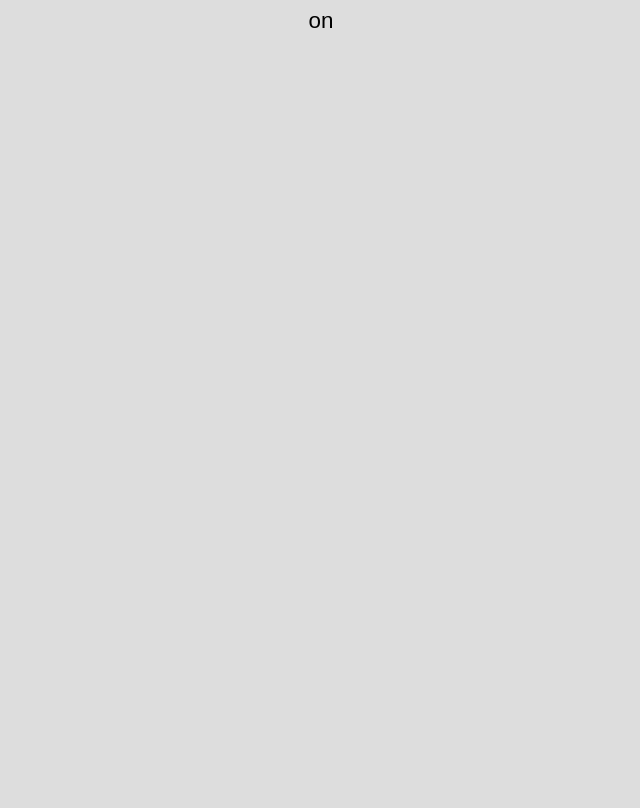
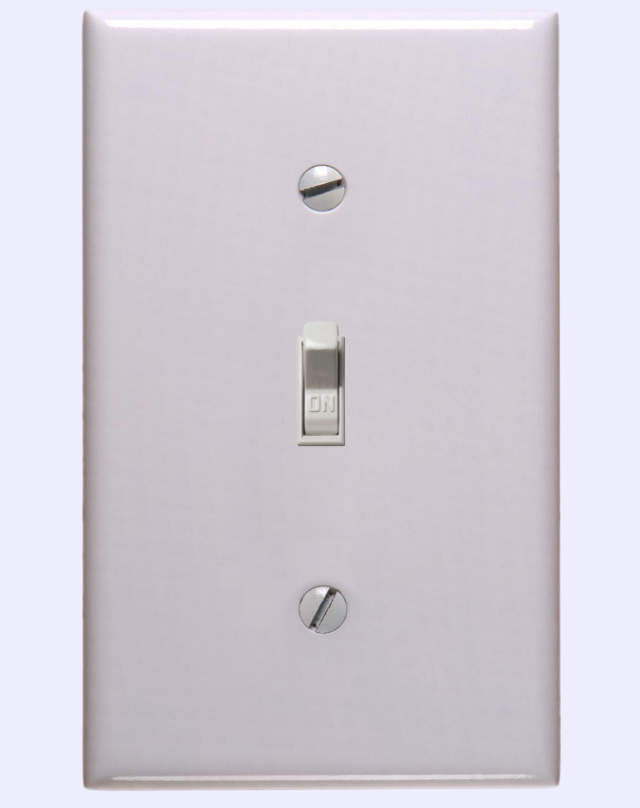
Before and after one commit to aleshh/switch, a plain HTML site: page index.html in a window 1280 px wide. Shown: the whole page, without its empty margins (319-959 px from the left). Drawn offline with Linux system fonts and the light colour scheme.

Commit message:
graphical switch

```diff
--- a/base.css
+++ b/base.css
@@ -1,4 +1,4 @@
-/*    html, body, div, span, applet, object, iframe,
+    html, body, div, span, applet, object, iframe,
     h1, h2, h3, h4, h5, h6, p, blockquote, pre,
     a, abbr, acronym, address, big, cite, code,
     del, dfn, em, img, ins, kbd, q, s, samp,
@@ -16,21 +16,51 @@
       border: 0;
       font-size: 100%;
       vertical-align: baseline;
-    }*/
+    }
     /* end of Eric Meyer’s CSS Reset 2.0*/
 
     body {
       font-size: 1.4em;
       color: #000;
+      height: 100vh;
     }
 
     body, textarea, input {
       font-family: 'Muli', sans-serif;
-      background-color: #ddd;
+      background-color: #eef;
+      text-align: center;
     }
 
     strong, b, button, h1 {
       font-family: 'Montserrat', sans-serif;
+    }
+
+    #switch {
+      background-image: url('images/plate.png');
+      background-size: contain;
+      background-repeat: no-repeat;
+      background-position: center;
+      height: 98vh;
+      margin-top: 1vh;
+    }
+
+    #on, #off {
+      position: relative;
+      top: 50%;
+      margin: 0 auto;
+      transform: translateY(-50%);
+      height: 20vh;
+      background-size: contain;
+      background-repeat: no-repeat;
+      width: 50px;
+    }
+
+    #on {
+      background-image: url('images/on.png');
+    }
+
+    #off {
+      background-image: url('images/off.png');
     }
 
 /*    #container {
--- a/index.html
+++ b/index.html
@@ -5,19 +5,18 @@
   <title>Switch</title>
   <link rel="stylesheet" href="base.css">
 </head>
-<body style="text-align: center">
+<body>
 
-<!-- <div style="display:table;">
-  <div style="display:table-cell;vertical-align:middle;">
-    <div style="margin-left:auto;margin-right:auto;" id="switch">blah</div>
-  </div>
-</div> -->
-
-
-  <div id="container" >
+<!--   <div id="container" >
     <div id="switch" >on</div>
   </div>
+ -->
 
+<!--   <div id="container"> -->
+    <!-- <div id="plate"> -->
+      <div id="switch"></div>
+    <!-- </div> -->
+  <!-- </div> -->
 
   <script src="switch.js" ></script>
 </body>
--- a/switch.js
+++ b/switch.js
@@ -10,8 +10,8 @@ function toggleIt() {
 
 var test = false;
 
-var state1 = 'on';
-var state2 = 'off';
+var state1 = '<div id="on"></div>';
+var state2 = '<div id="off"></div>';
 var state = state1;
 
 var toggle = document.getElementById('switch');
```
Also changed, not shown: images/Switch-from-Lancet.jpg (added), images/light-switch.jpg (added), images/off.png (added), images/on.png (added), images/plate.png (added), 2 other files.
